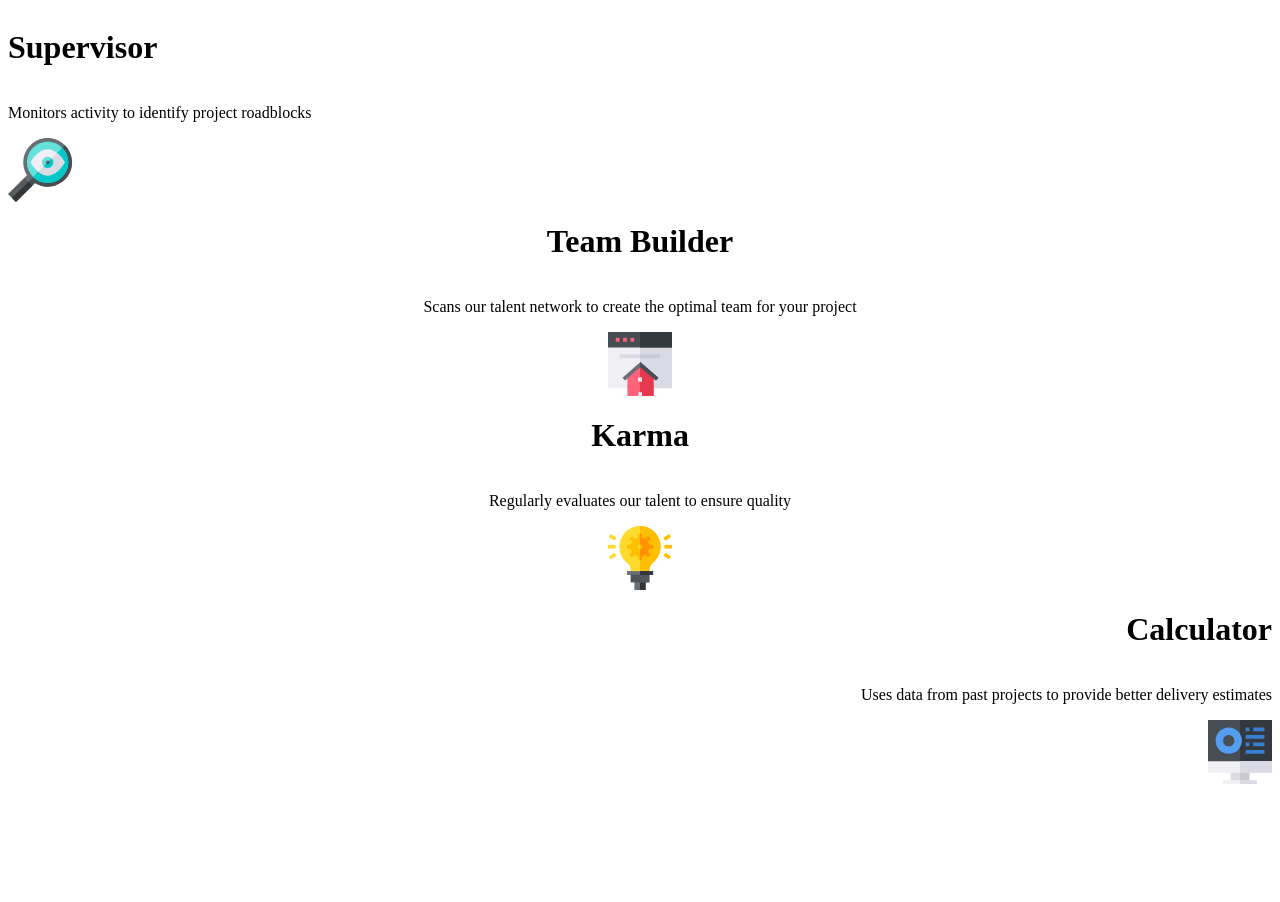
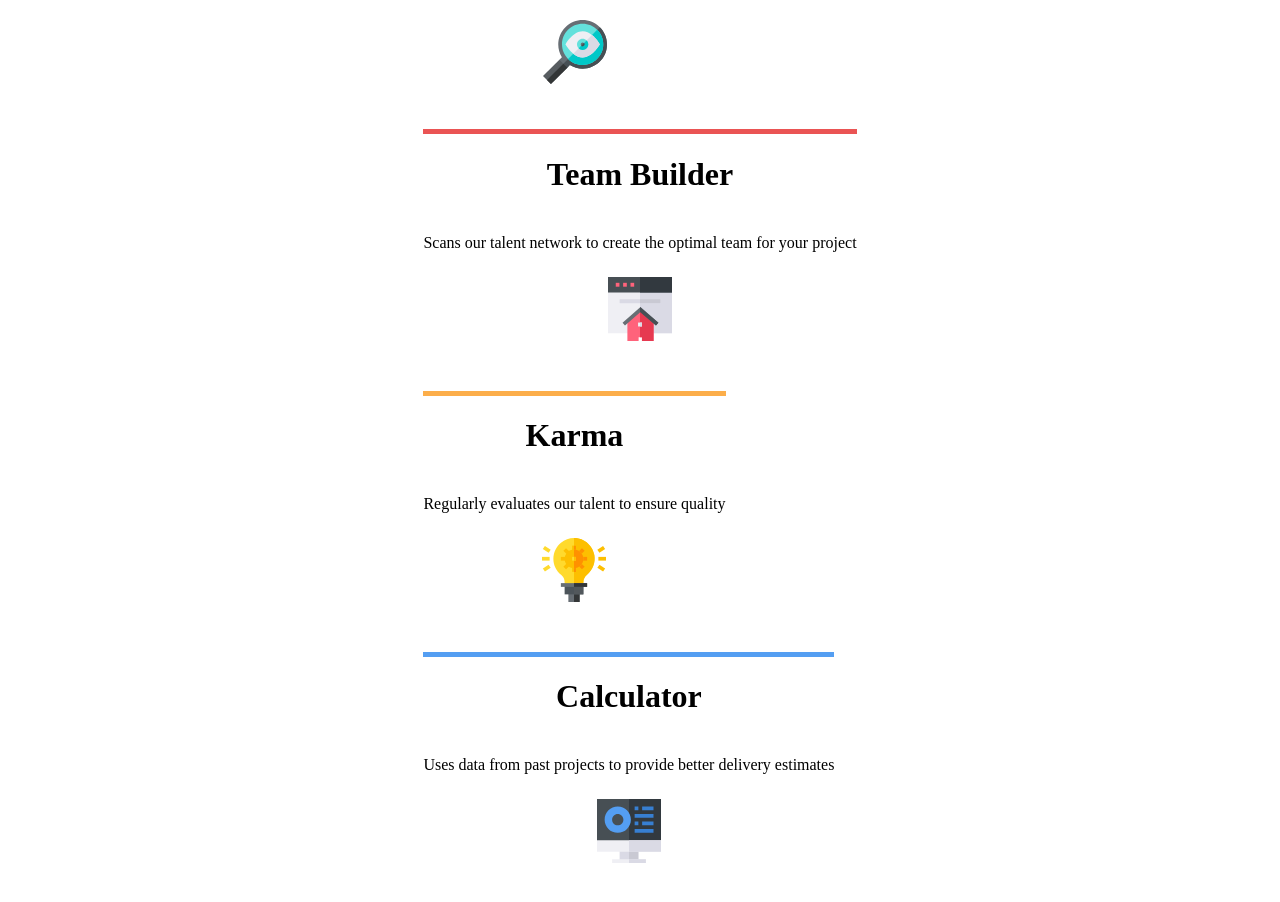
Before and after one commit to Romain-Mass/four-card-feature-section, a plain HTML site: page index.html in a window 1280 px wide. Before the commit the page ends 800 px from the top, so only its background shows below. Drawn offline with Linux system fonts and the light colour scheme.

Commit message:
card-exam-flexbox

```diff
--- a/index.html
+++ b/index.html
@@ -7,29 +7,33 @@
 		<link rel="stylesheet" href="styles.css" />
 	</head>
 	<body>
-		<div>
+		<main>
+			<div class="boite">
 				<div class="supervisor">
 					<h1>Supervisor</h1>
 					<p>Monitors activity to identify project roadblocks</p>
-				<img src="030-search.svg" />
+					<img class="loupe" src="030-search.svg" />
 				</div>
 				<div class="team">
 					<h1>Team Builder</h1>
 					<p>
 						Scans our talent network to create the optimal team for your project
 					</p>
-				<img src="002-homepage.svg" />
+					<img class="home" src="002-homepage.svg" />
 				</div>
 				<div class="karma">
 					<h1>Karma</h1>
 					<p>Regularly evaluates our talent to ensure quality</p>
-				<img src="009-idea.svg" />
+					<img class="lampe" src="009-idea.svg" />
 				</div>
 				<div class="calculator">
 					<h1>Calculator</h1>
-				<p>Uses data from past projects to provide better delivery estimates</p>
-				<img src="045-software.svg" />
+					<p>
+						Uses data from past projects to provide better delivery estimates
+					</p>
+					<img class="e" src="045-software.svg" />
 				</div>
 			</div>
+		</main>
 	</body>
 </html>
--- a/styles.css
+++ b/styles.css
@@ -1,24 +1,59 @@
+body {
+	display: flex;
+	justify-content: center;
+	align-items: center;
+	height: 100vh;
+}
+.boite {
+	display: flex;
+	flex-direction: column;
+	justify-content: center;
+}
 .supervisor {
 	display: flex;
 	flex-direction: column;
-	justify-content: left;
-	align-items: start;
+	justify-content: start;
+	align-items: center;
+	border-top: solid 5px #44d3d2;
+	width: max-content;
 }
 .team {
 	display: flex;
 	flex-direction: column;
-	justify-content: top;
+	justify-content: center;
 	align-items: center;
+	width: max-content;
+	border-top: solid 5px #ea5454;
 }
 .karma {
 	display: flex;
 	flex-direction: column;
-	justify-content: bottom;
+	justify-content: cent;
 	align-items: center;
+	width: max-content;
+	border-top: solid 5px #fcae4a;
 }
 .calculator {
 	display: flex;
 	flex-direction: column;
-	justify-content: right;
+	justify-content: end;
+	align-items: center;
+	width: max-content;
+	border-top: solid 5px #549ef2;
+}
+.loupe {
+	display: flex;
 	align-items: end;
+	margin: 20px;
+	padding-left: ;
 }
+main {
+	padding: 125px;
+}
+
+* {
+	margin-bottom: 25px;
+}
+p {
+	font-family: Poppins;
+}
```
Lines whose indentation alone changed are shown as unchanged.
